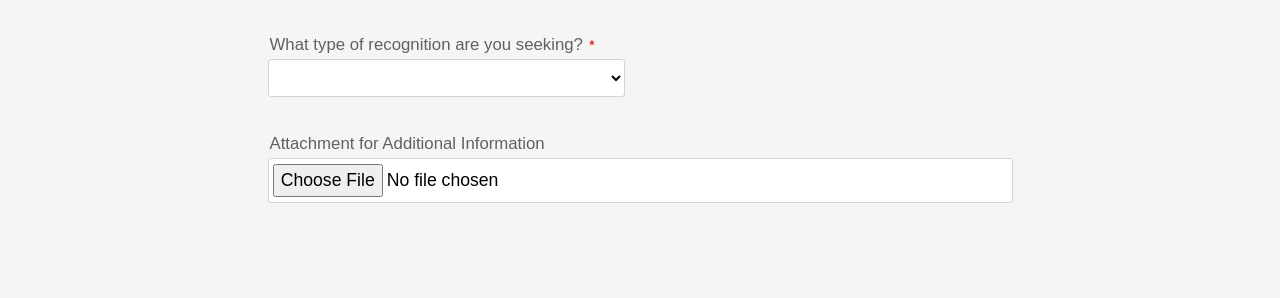
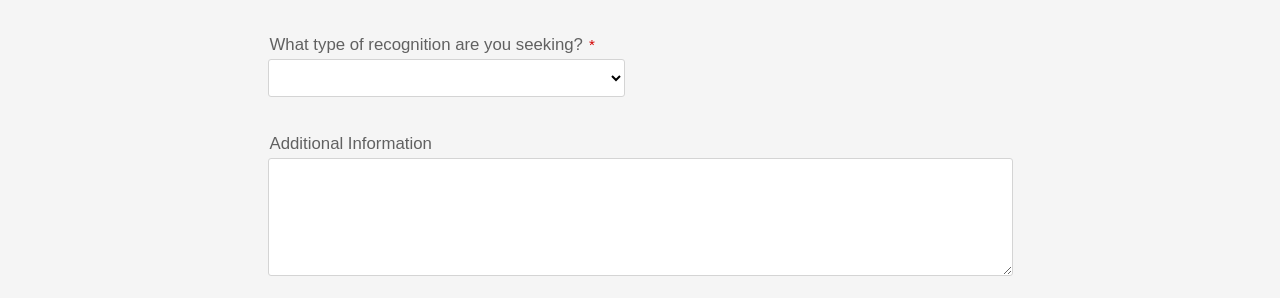
Before and after one commit to JoeDBNS/gov-recognition-forms, a website: page recognition-form.html in a window 1280 px wide. Shown: the part 654-952 px from the top of the page. Drawn offline with nearby package versions, Linux system fonts and the light colour scheme.

Commit message:
Add additional information field

```diff
--- a/recognition-form.html
+++ b/recognition-form.html
@@ -347,6 +347,13 @@
                                 </div>
                             </div>
 
+                            <div class="col-12 row px-0 mx-0">
+                                <div class="input-set col-12 col-md-12 col-lg-12">
+                                    <label for="additional_info_text">Additional Information</label>
+                                    <textarea name="additional_info_text" id="additional_info_text" maxlength="4000" data-db-field-name="additional_info_text"></textarea>
+                                </div>
+                            </div>
+
                             <div class="input-set col-12 col-md-12 col-lg-12">
                                 <label for="additional_info_attachment">Attachment for Additional Information</label>
                                 <input type="file" id="additional_info_attachment">
```
